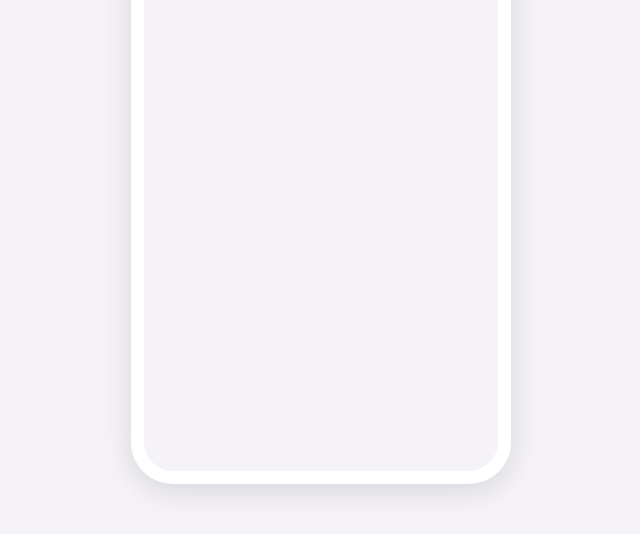
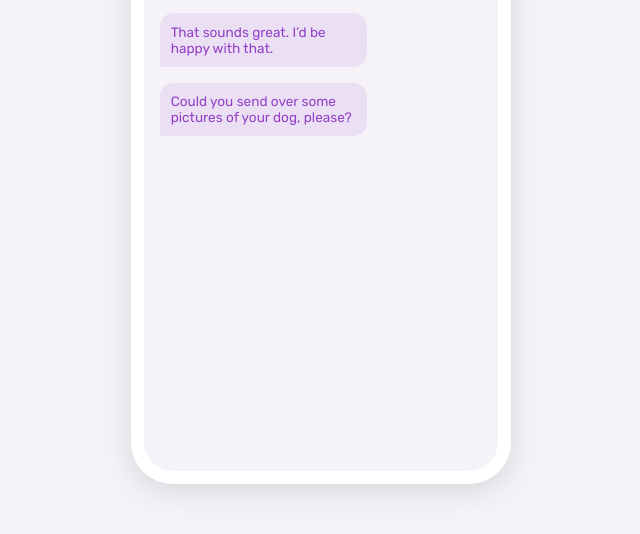
Before and after one commit to soewaiyanag/chat-app-css-illustration, a website built with Vite: page index.html in a window 1280 px wide. Shown: the part 216-750 px from the top of the page, without its empty margins (319-959 px from the left). Built offline with nearby package versions, Linux system fonts and the light colour scheme.

Commit message:
chat box left

```diff
--- a/index.html
+++ b/index.html
@@ -32,7 +32,14 @@
             alt=""
           />
         </div>
-        <div class="phone__screen"></div>
+        <div class="phone__screen">
+          <div class="chat-box chat-box-left">
+            That sounds great. I’d be happy with that.
+          </div>
+          <div class="chat-box chat-box-left">
+            Could you send over some pictures of your dog, please?
+          </div>
+        </div>
       </div>
     </div>
     <script type="module" src="/main.js"></script>
--- a/styles/style.css
+++ b/styles/style.css
@@ -109,8 +109,31 @@
 /* PHONE SCREEN */
 
 .phone__screen {
+  padding-top: calc(var(--phone-header-height) + 1rem);
+  padding-left: 1rem;
+  padding-right: 1rem;
   background-color: var(--app-bg);
   position: absolute;
   inset: 0.8rem;
   border-radius: calc(var(--phone-corner) - 0.8rem);
+  display: flex;
+  flex-direction: column;
+  gap: 1rem;
 }
+
+/* CHAT BOX */
+
+.chat-box {
+  display: block;
+  font-size: 0.85rem;
+  max-width: 24ch;
+  border-radius: 1em;
+  padding: 0.8em;
+  font-weight: 400;
+}
+
+.chat-box-left {
+  background-color: var(--chat-left-bg);
+  border-bottom-left-radius: 0.2em;
+  color: var(--chat-left);
+}
--- a/styles/variables.css
+++ b/styles/variables.css
@@ -3,7 +3,10 @@
   --phone-corner: 2.6rem;
   --notch-height: 3.5rem;
   --header-ico-height: 1.2rem;
-  --light-violet: #8838ff;
-  --light-magenta: #e942ff;
-  --app-bg: #f5f3f7;
+  --light-violet: hsl(264, 100%, 61%);
+  --light-magenta: hsl(293, 100%, 63%);
+  --app-bg: hsl(270, 20%, 96%);
+  --chat-left: hsl(276, 55%, 52%);
+  --chat-left-bg: hsla(276, 55%, 52%, 0.1);
+  --chat-right: hsl(271, 15%, 43%);
 }
```
